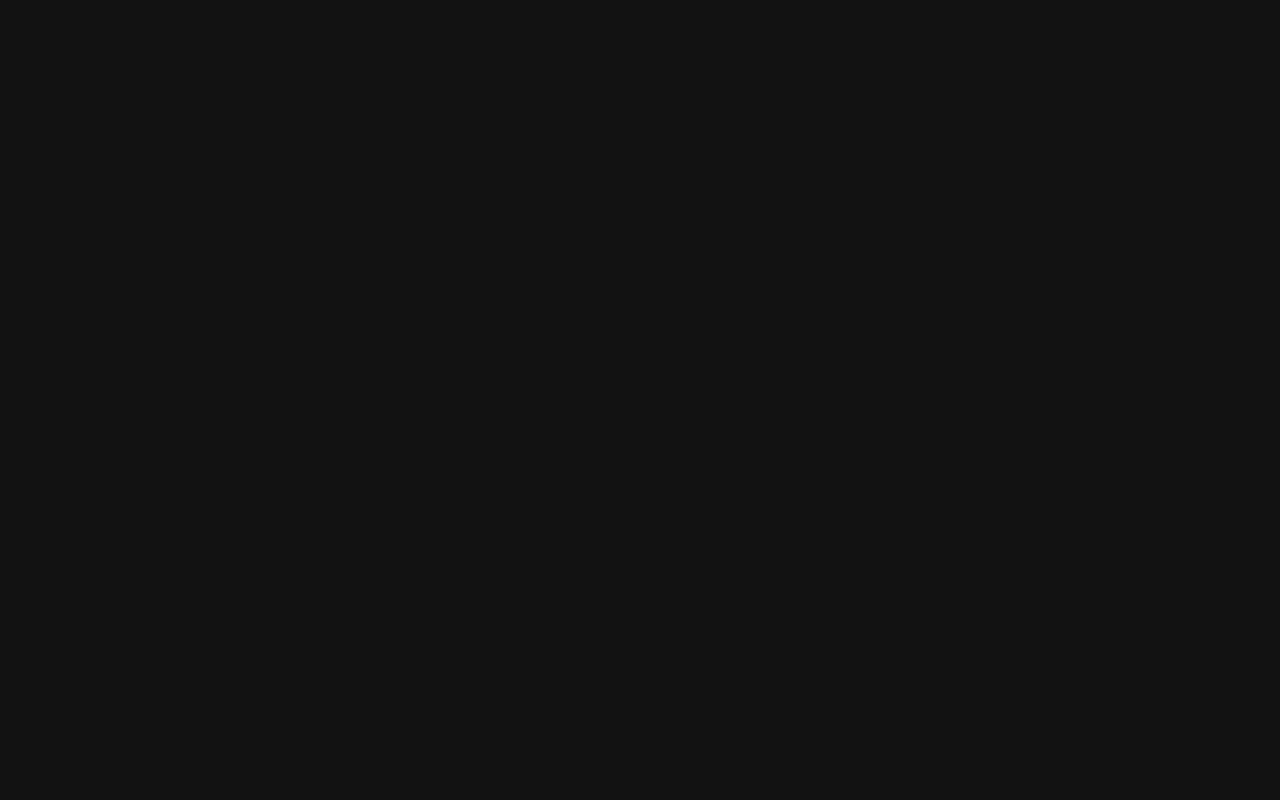
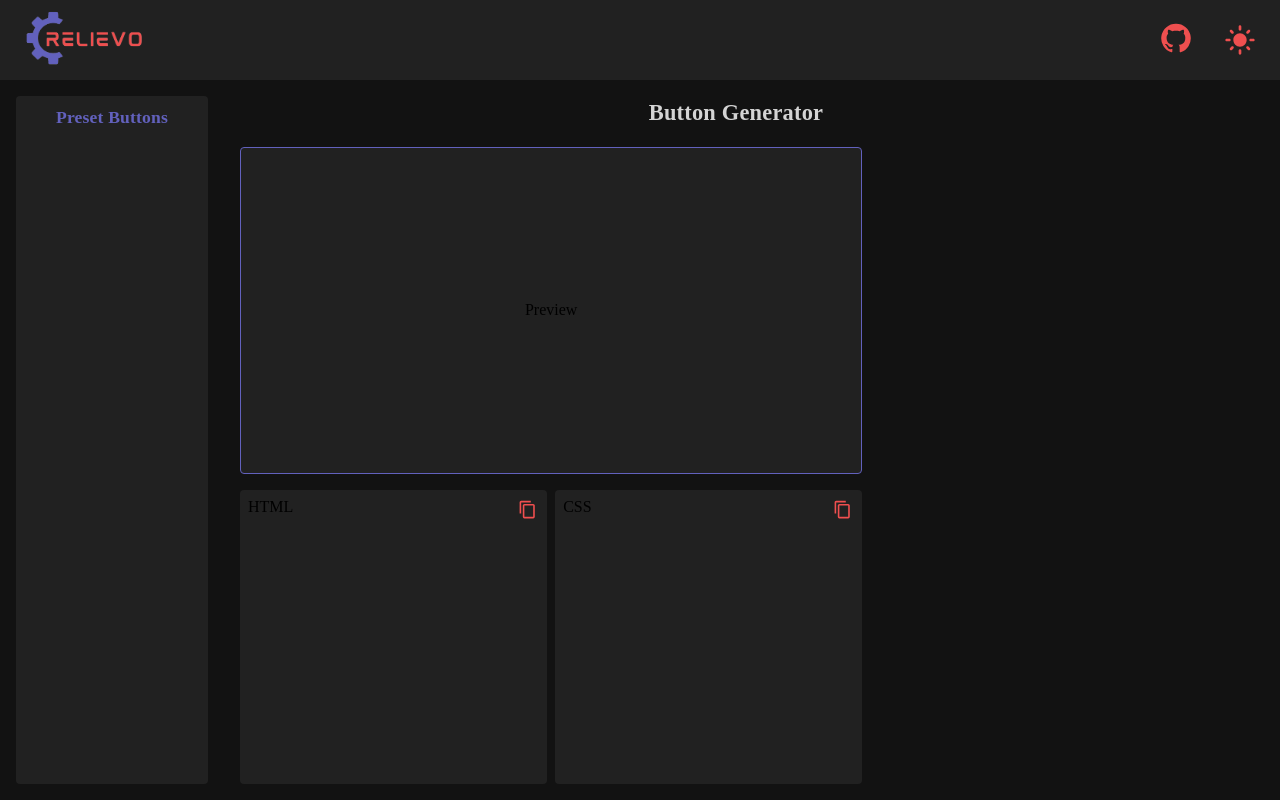
Before and after one commit to rishbitsnbytes/relievo, a React (Create React App) app: page /btn in a window 1280 px wide. Built offline with nearby package versions, Linux system fonts and the light colour scheme; a web font is replaced by a local one.

Commit message:
feat: added layouts for, preset Btns, component preview and code preview

```diff
--- a/src/components/homePageComponents/IntroSection.jsx
+++ b/src/components/homePageComponents/IntroSection.jsx
@@ -34,6 +34,7 @@ const IntroSection = () => {
                 <Typography
                     sx={{
                         ...typographyStyle,
+                        color: 'otherColors.action',
                         fontSize: { xs: '1.3rem', sm: '1.5rem' },
                         textAlign: { xs: 'center', md: 'left' }
                     }}>
--- a/src/pages/BtnGeneratorPage/BtnGeneratorPage.js
+++ b/src/pages/BtnGeneratorPage/BtnGeneratorPage.js
@@ -1,8 +1,73 @@
-import { Box } from '@mui/material';
+import ContentCopyIcon from '@mui/icons-material/ContentCopy';
+import { Box, Typography } from '@mui/material';
+import { Header } from "../../components/";
+import {
+    contentSectionScollbarStyle,
+    typographyStyle,
+    previewBox,
+    codePreviewBoxes,
+    copyIcon
+} from "../../utils/commonStyles";
 
 const BtnGeneratorPage = () => {
-    return(
-        <Box></Box>
+    return (
+        <Box>
+            <Header />
+            <Box
+                sx={{
+                    ...contentSectionScollbarStyle,
+                    display: 'flex',
+                    padding: 2
+                }}>
+
+                <Box
+                    sx={{
+                        backgroundColor: 'primary.main',
+                        borderRadius: 1,
+                        p: 1,
+                        width: '12rem'
+                    }}>
+                    <Typography
+                        sx={{
+                            ...typographyStyle,
+                            color: 'secondary.main',
+                            fontSize: '1.1rem',
+                            textAlign: 'center'
+                        }}>
+                        Preset Buttons
+                    </Typography>
+                </Box>
+
+                <Box sx={{ flexGrow: 1, height: '100%' }}>
+
+                    <Typography
+                        sx={{
+                            ...typographyStyle,
+                            color: 'otherColors.gray',
+                            fontSize: '1.4rem',
+                            textAlign: 'center'
+                        }}>
+                        Button Generator
+                    </Typography>
+
+                    <Box sx={{ width: '65%', height: '100%', p: '1.1rem 2rem' }}>
+                        <Box sx={previewBox}>
+                            Preview
+                        </Box>
+                        <Box sx={{ display: 'flex', gap: 1, p: '1rem 0rem', height: '50%' }}>
+                            <Box sx={codePreviewBoxes}>
+                                <ContentCopyIcon sx={copyIcon} />
+                                HTML
+                            </Box>
+                            <Box sx={codePreviewBoxes}>
+                                <ContentCopyIcon sx={copyIcon} />
+                                CSS
+                            </Box>
+                        </Box>
+                    </Box>
+                </Box>
+            </Box>
+        </Box>
     );
 }
 
--- a/src/pages/HomePage/HomePage.jsx
+++ b/src/pages/HomePage/HomePage.jsx
@@ -1,25 +1,12 @@
 import { Box, Typography } from '@mui/material';
 import { Header, HomePageComp } from "../../components/";
+import { contentSectionScollbarStyle } from "../../utils/commonStyles";
 
 const HomePage = () => {
   return (
     <Box>
       <Header />
-      <Box sx={{
-        height: '90vh',
-        overflowY: 'scroll',
-        '&::-webkit-scrollbar': {
-          width: '5px'
-        },
-        '&::-webkit-scrollbar-track': {
-          boxShadow: 'inset 0 0 5px #d4d4d4',
-          borderRadius: '1rem'
-        },
-        '&::-webkit-scrollbar-thumb': {
-          backgroundColor: '#6261bd',
-          borderRadius: '50%'
-        }
-      }}>
+      <Box sx={contentSectionScollbarStyle}>
         <HomePageComp.IntroSection />
         <HomePageComp.Installation />
         <HomePageComp.CodeSnippet />
--- a/src/utils/commonStyles.js
+++ b/src/utils/commonStyles.js
@@ -17,7 +17,6 @@ export const headerIcon = {
 }
 
 export const typographyStyle = {
-    color: 'otherColors.action',
     fontFamily: 'Gruppo',
     fontWeight: 'bold',
 }
@@ -27,3 +26,53 @@ export const landingPageSubsectionHeading = {
     fontSize: '1.5rem',
     textAlign: 'center'
 }
+
+export const scrollbarStyling = {
+    overflowY: 'scroll',
+    '&::-webkit-scrollbar': {
+        width: '5px'
+    },
+    '&::-webkit-scrollbar-track': {
+        boxShadow: 'inset 0 0 5px #d4d4d4',
+        borderRadius: '1rem'
+    },
+    '&::-webkit-scrollbar-thumb': {
+        backgroundColor: '#6261bd',
+        borderRadius: '50%'
+    }
+}
+
+export const contentSectionScollbarStyle = {
+    height: '90vh',
+    ...scrollbarStyling
+}
+
+export const previewBox = {
+    ...flexCenter,
+    backgroundColor: 'primary.main',
+    border: '1px solid #6261bd',
+    borderRadius: 1,
+    justifyContent: 'center',
+    height: '50%',
+}
+
+export const codePreviewBoxes = {
+    backgroundColor: 'primary.main',
+    borderRadius: 1,
+    width: '50%',
+    height: '100%',
+    p: 1,
+    position: 'relative'
+}
+
+export const copyIcon = {
+    color: 'otherColors.action',
+    cursor: 'pointer',
+    fontSize: '1.2rem',
+    position: 'absolute',
+    top: '10px',
+    right: '10px',
+    '&:hover': {
+        color: 'secondary.main'
+    }
+}
```
